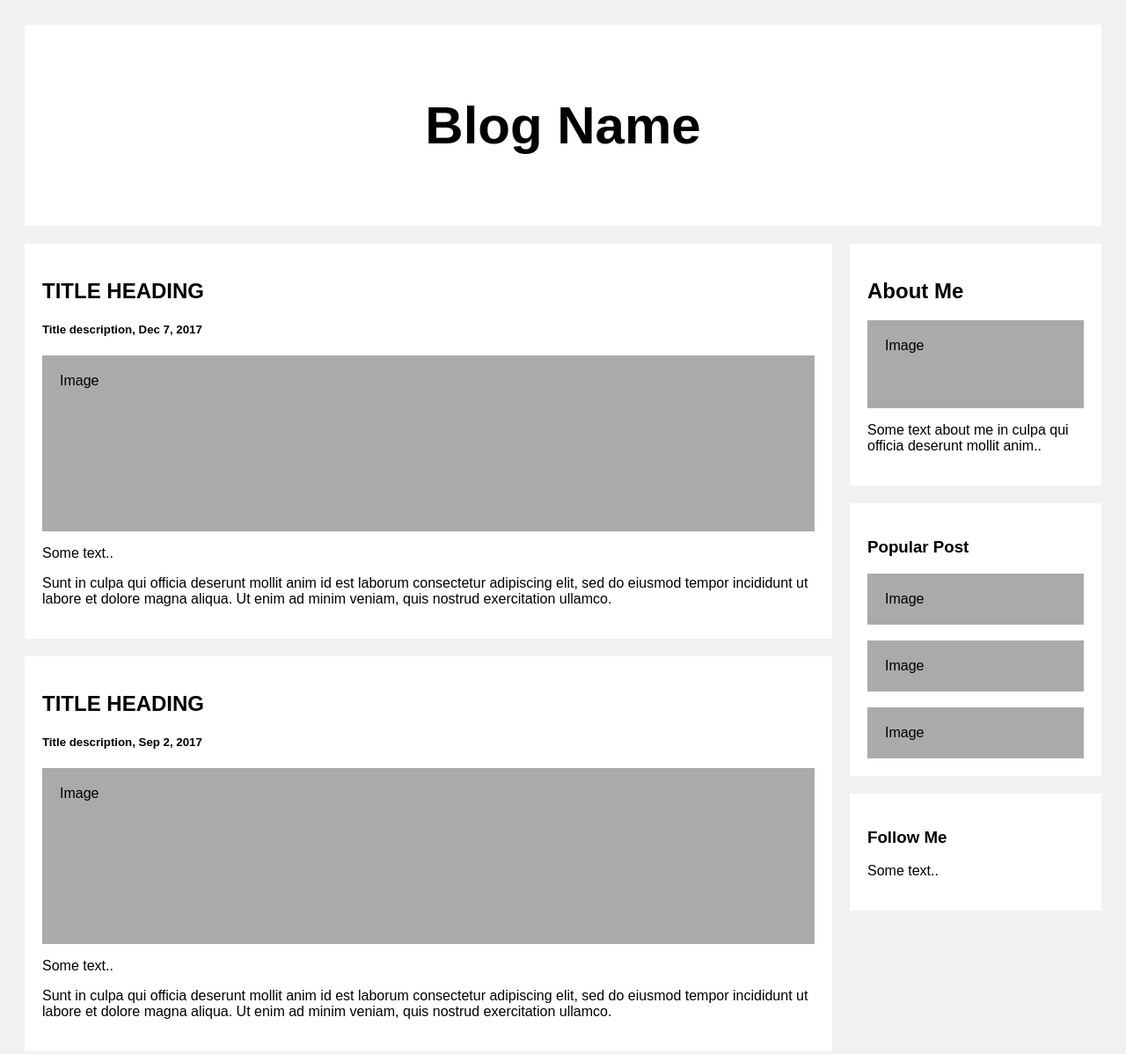
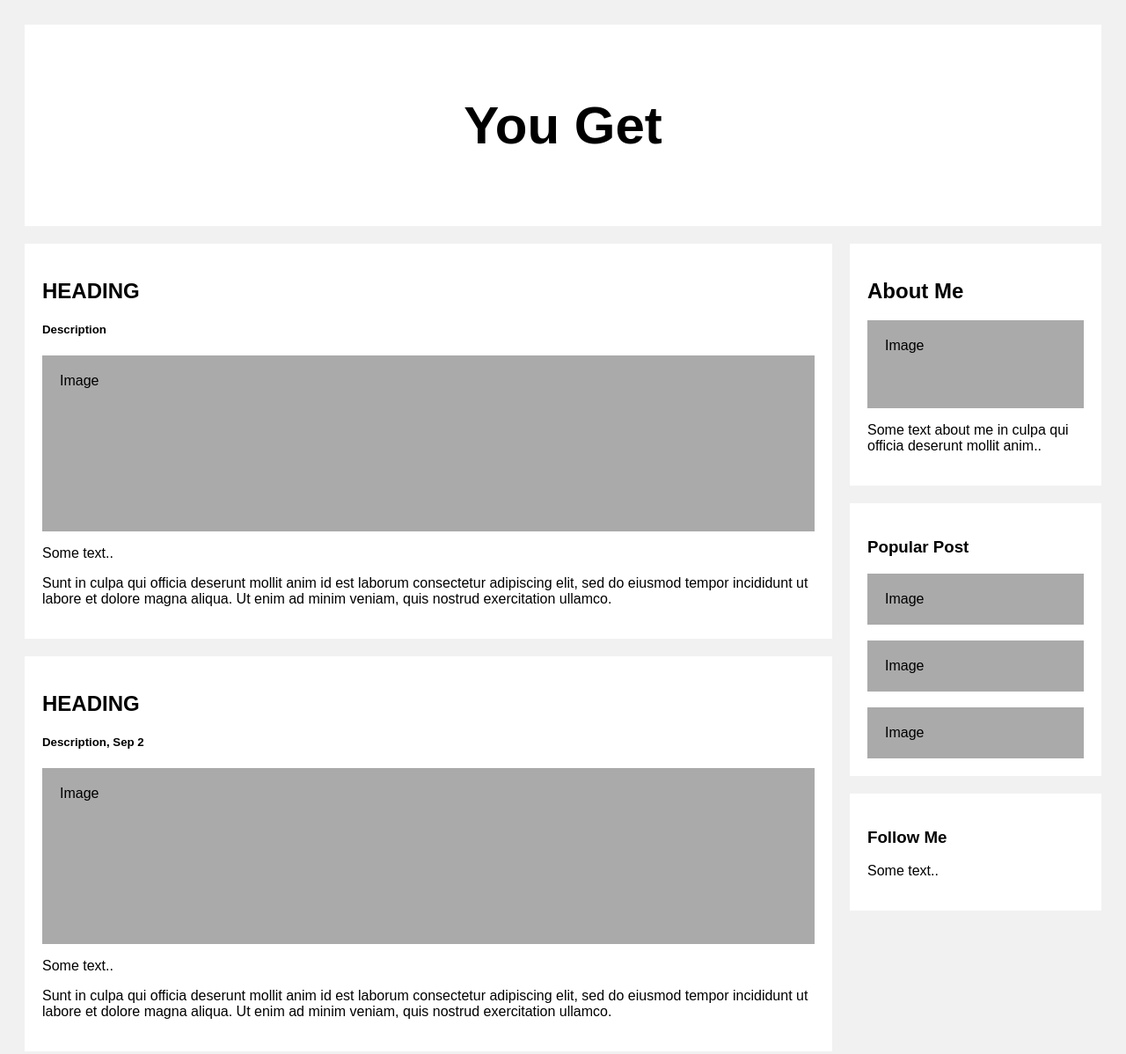
Before and after one commit to youget/youget.github.io, a plain HTML site: page index.html in a window 1280 px wide. Shown: the top 1198 px of the page at 88% size. Drawn offline with Linux system fonts and the light colour scheme.

Commit message:
Update index.html

```diff
--- a/index.html
+++ b/index.html
@@ -77,21 +77,21 @@ body {
 <body>
 
 <div class="header">
-  <h2>Blog Name</h2>
+  <h2>You Get</h2>
 </div>
 
 <div class="row">
   <div class="leftcolumn">
     <div class="card">
-      <h2>TITLE HEADING</h2>
-      <h5>Title description, Dec 7, 2017</h5>
+      <h2>HEADING</h2>
+      <h5>Description</h5>
       <div class="fakeimg" style="height:200px;">Image</div>
       <p>Some text..</p>
       <p>Sunt in culpa qui officia deserunt mollit anim id est laborum consectetur adipiscing elit, sed do eiusmod tempor incididunt ut labore et dolore magna aliqua. Ut enim ad minim veniam, quis nostrud exercitation ullamco.</p>
     </div>
     <div class="card">
-      <h2>TITLE HEADING</h2>
-      <h5>Title description, Sep 2, 2017</h5>
+      <h2>HEADING</h2>
+      <h5>Description, Sep 2</h5>
       <div class="fakeimg" style="height:200px;">Image</div>
       <p>Some text..</p>
       <p>Sunt in culpa qui officia deserunt mollit anim id est laborum consectetur adipiscing elit, sed do eiusmod tempor incididunt ut labore et dolore magna aliqua. Ut enim ad minim veniam, quis nostrud exercitation ullamco.</p>
```
